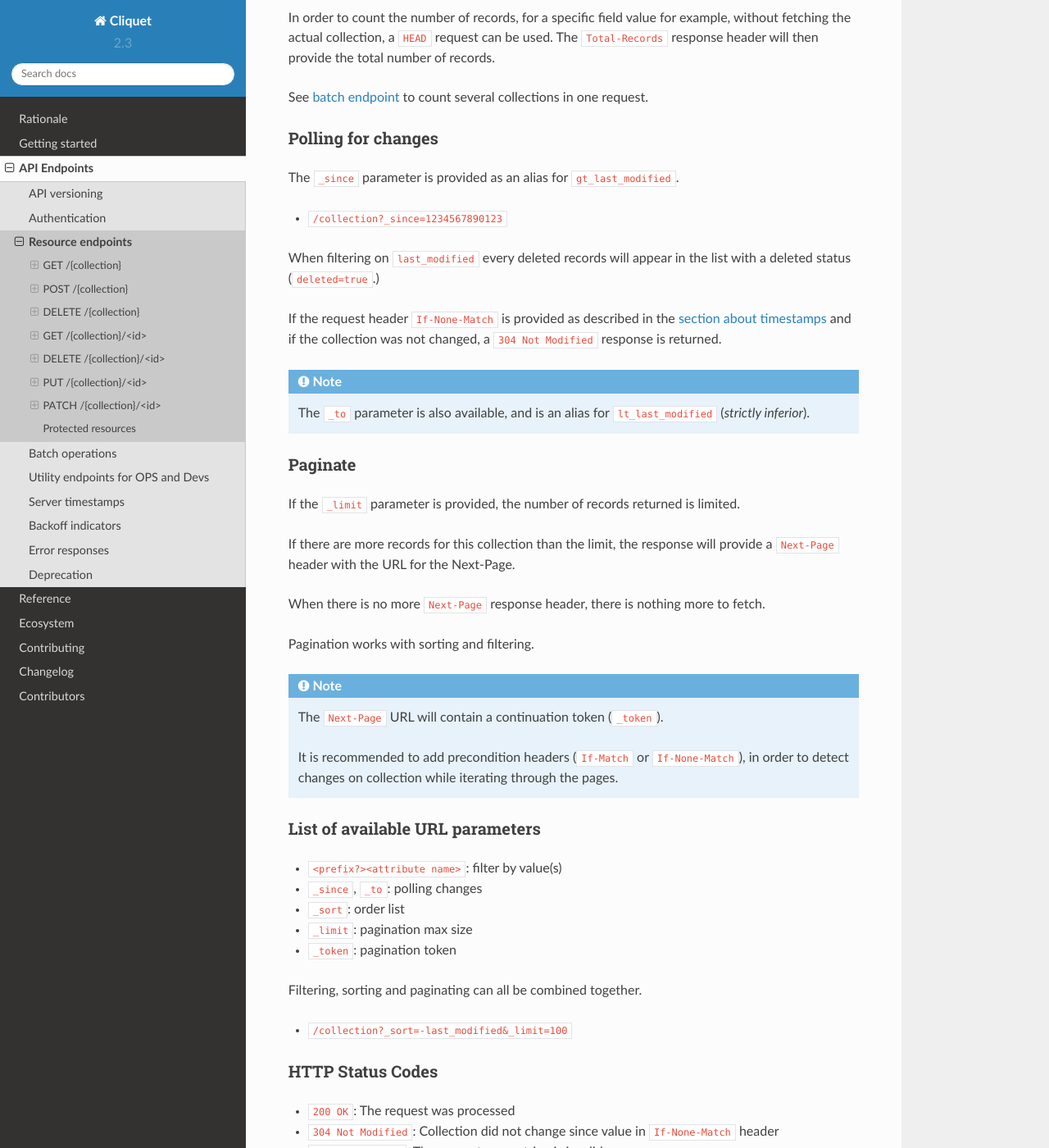
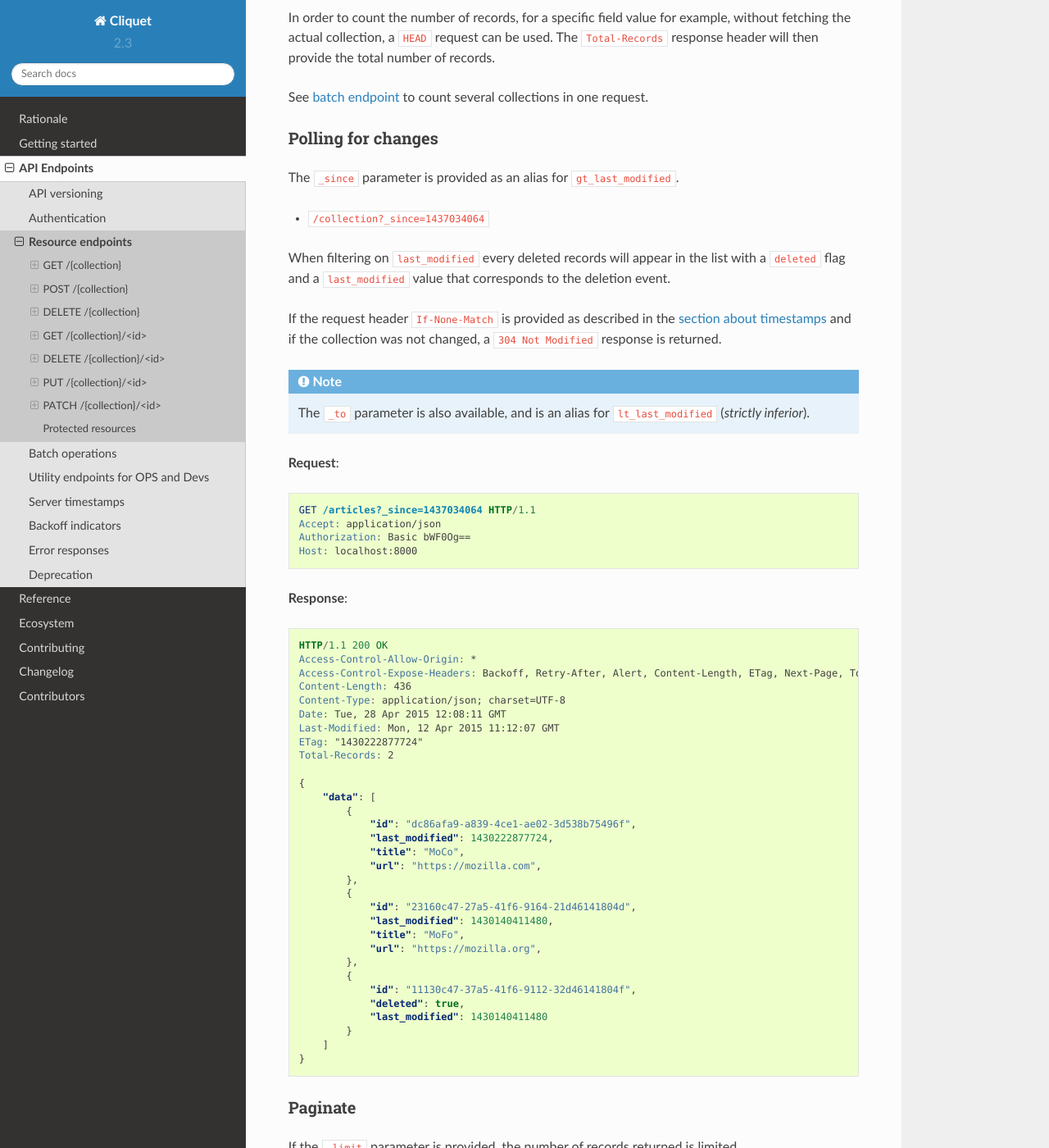
Before and after one commit to Kinto/kinto, a Sphinx documentation site: the page built from docs/api/resource.rst, in a window 1280 px wide and 1400 px high, scrolled down 2565 px. Shown: the whole window at 82% size. Built offline with Sphinx 7.4.7 and the Read the Docs theme 2.0.0, drawn with Linux system fonts in a browser that asks for light colours; some of the changed text lies outside the part shown.

Commit message:
added a polling example

```diff
--- a/docs/api/resource.rst
+++ b/docs/api/resource.rst
@@ -139,10 +139,11 @@ Polling for changes
 
 The ``_since`` parameter is provided as an alias for ``gt_last_modified``.
 
-* ``/collection?_since=1234567890123``
+* ``/collection?_since=1437034064``
 
 When filtering on ``last_modified`` every deleted records will appear in the
-list with a deleted status (``deleted=true``.)
+list with a ``deleted`` flag and a ``last_modified`` value that corresponds
+to the deletion event.
 
 If the request header ``If-None-Match`` is provided as described in
 the :ref:`section about timestamps <server-timestamps>` and if the
@@ -152,6 +153,52 @@ collection was not changed, a ``304 Not Modified`` response is returned.
 
    The ``_to`` parameter is also available, and is an alias for
    ``lt_last_modified`` (*strictly inferior*).
+
+
+**Request**:
+
+.. code-block:: http
+
+    GET /articles?_since=1437034064 HTTP/1.1
+    Accept: application/json
+    Authorization: Basic bWF0Og==
+    Host: localhost:8000
+
+**Response**:
+
+.. code-block:: http
+
+    HTTP/1.1 200 OK
+    Access-Control-Allow-Origin: *
+    Access-Control-Expose-Headers: Backoff, Retry-After, Alert, Content-Length, ETag, Next-Page, Total-Records, Last-Modified
+    Content-Length: 436
+    Content-Type: application/json; charset=UTF-8
+    Date: Tue, 28 Apr 2015 12:08:11 GMT
+    Last-Modified: Mon, 12 Apr 2015 11:12:07 GMT
+    ETag: "1430222877724"
+    Total-Records: 2
+
+    {
+        "data": [
+            {
+                "id": "dc86afa9-a839-4ce1-ae02-3d538b75496f",
+                "last_modified": 1430222877724,
+                "title": "MoCo",
+                "url": "https://mozilla.com",
+            },
+            {
+                "id": "23160c47-27a5-41f6-9164-21d46141804d",
+                "last_modified": 1430140411480,
+                "title": "MoFo",
+                "url": "https://mozilla.org",
+            },
+            {
+                "id": "11130c47-37a5-41f6-9112-32d46141804f",
+                "deleted": true,
+                "last_modified": 1430140411480
+            }
+        ]
+    }
 
 
 Paginate
```
Also changed, not shown: other parts of docs/api/resource.rst (+2 -2 lines).
